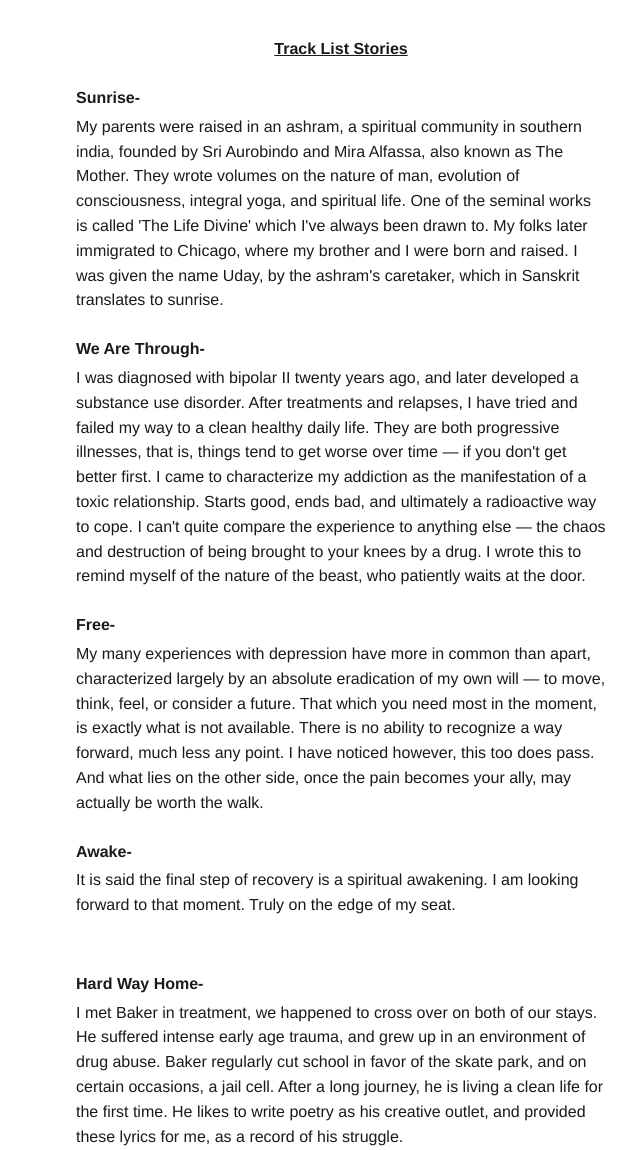
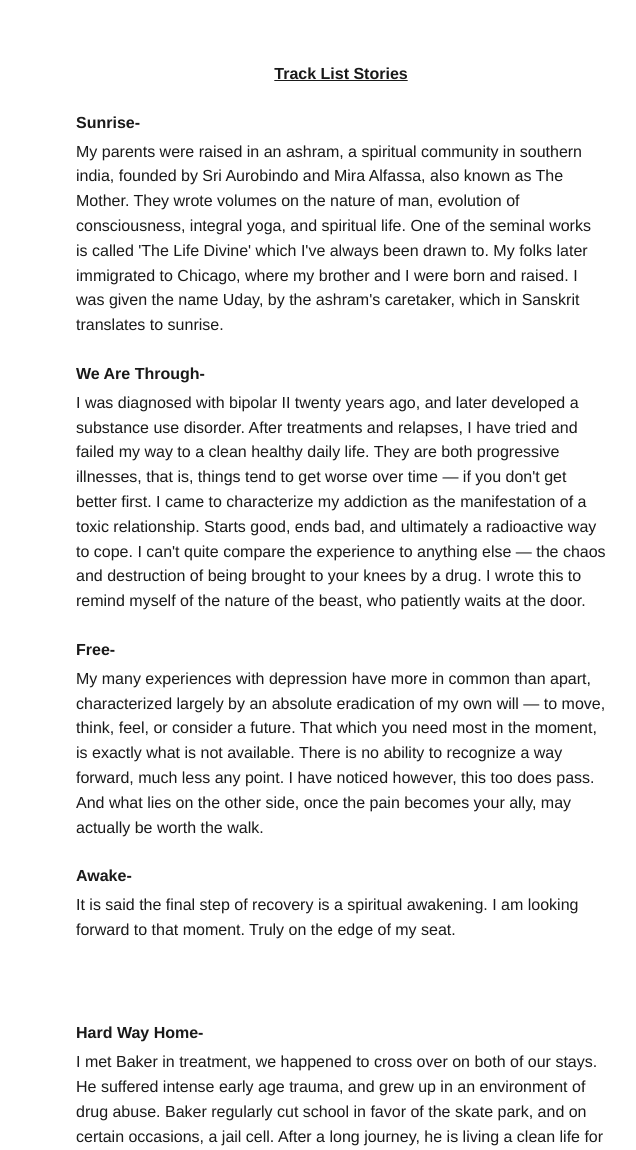
Before and after one commit to djuang1/windsong, a plain HTML site: page index.html in a window 1280 px wide. Shown: the part 1118-2268 px from the top of the page, 509-1145 px from the left. Drawn offline with Linux system fonts and the light colour scheme.

Commit message:
Update style.css

```diff
--- a/style.css
+++ b/style.css
@@ -171,9 +171,13 @@ html, body {
 .tracks-heading {
   font-weight: 700;
   text-decoration: underline;
-  margin: 0 0 24px 0;
+  margin: 1.55em 0 24px 0;
   font-size: 16px;
   text-align: center;
+}
+/* Part 2: one line of space before “Hard Way Home” (first track after the page break) */
+section:has(.tracks-page-logo) + section .track:first-of-type {
+  margin-top: 1.55em;
 }
 .track {
   margin-bottom: 24px;
```
